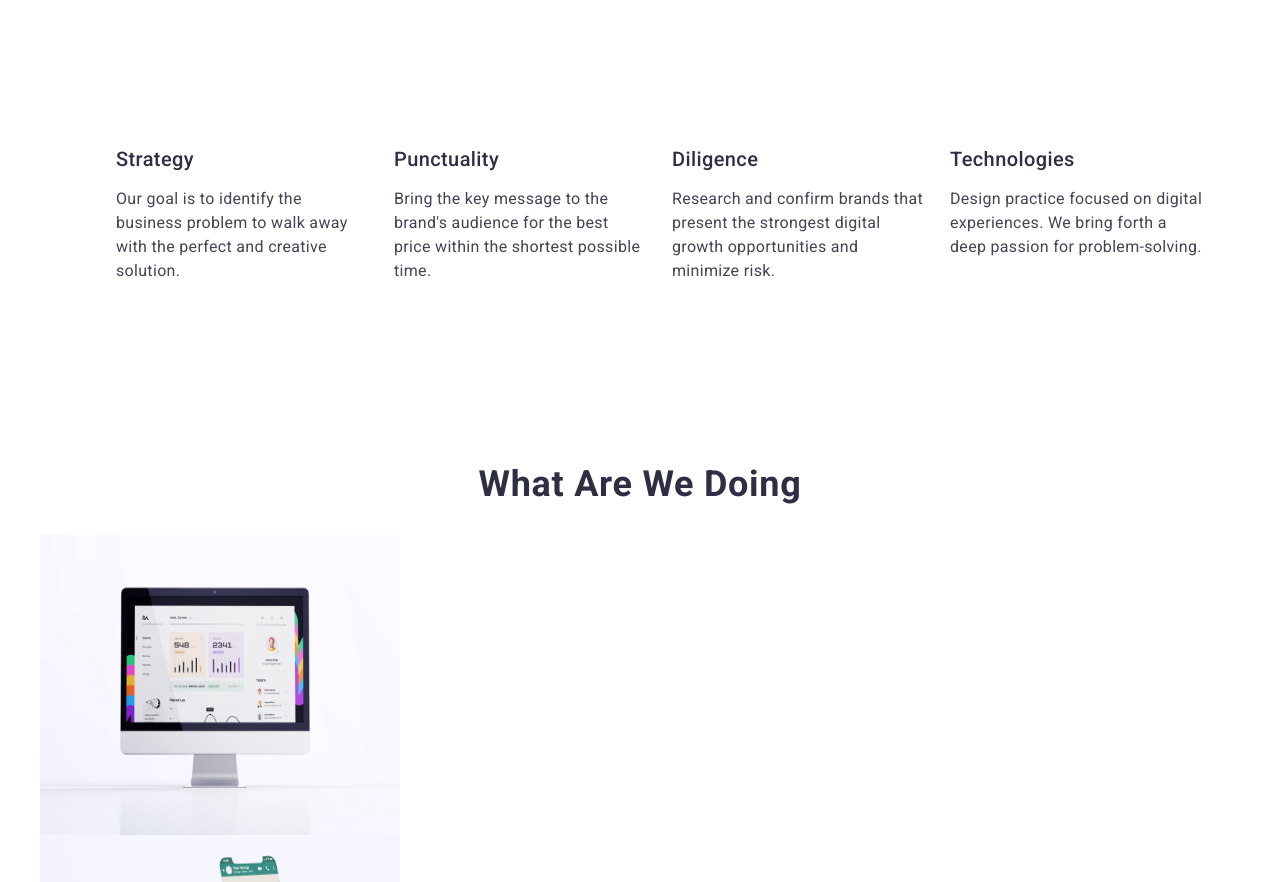
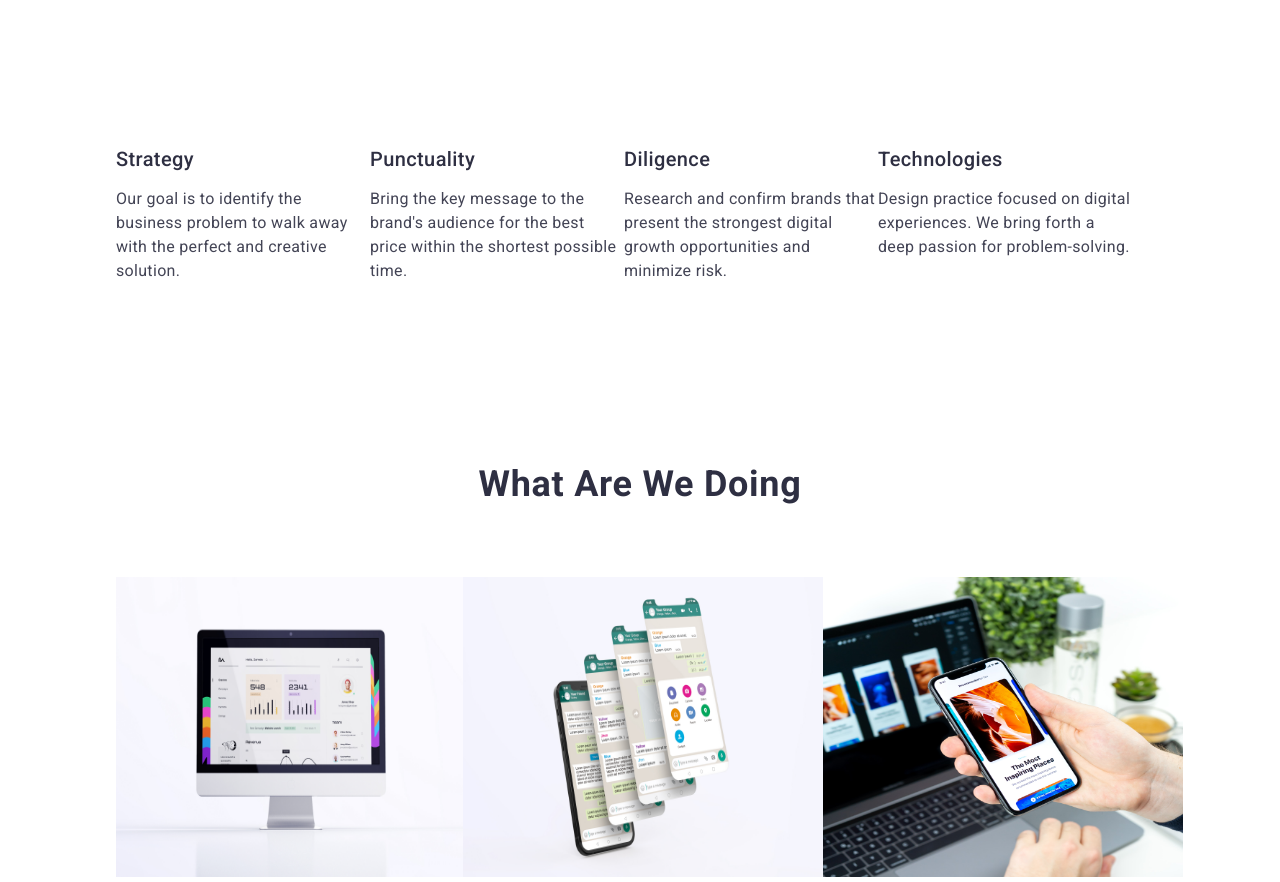
Before and after one commit to YLiubov/goit-markup-hw-03, a plain HTML site: page index.html in a window 1280 px wide. Shown: the part 760-1642 px from the top of the page. Drawn offline with nearby package versions, Linux system fonts and the light colour scheme.

Commit message:
action style

```diff
--- a/css/styles.css
+++ b/css/styles.css
@@ -35,6 +35,12 @@ img {
 
 .list {
 	list-style: none;
+	display: flex;
+	margin-right: 24px;
+}
+
+.list:last-child {
+	margin-right: 0;
 }
 
 .link {
@@ -147,7 +153,7 @@ img {
 	padding-bottom: 188px;
 }
 .hero-title {
-	width: 496px;
+	max-width: 496px;
 	font-size: 56px;
 	line-height: 1.07;
 	text-align: center;
@@ -187,16 +193,6 @@ img {
 	padding-bottom: 120px
 }
 
-.advantages-list {
-	display: flex;
-	gap: 24px;
-	margin-right: 24px
-}
-
-.advantages-list:last-child {
-	margin-right: 0;
-}
-
 .advantages-element {
 	width: calc((100% - 72px) / 4);
 }
@@ -216,6 +212,13 @@ img {
 /*
 ========= action style =========
 */
+.action {
+	padding-bottom: 120px;
+}
+
+.action-element {
+	width: calc((100% - 3 * 16px) / 3);
+}
 
 .action-title {
 	font-size: 36px;
@@ -224,6 +227,7 @@ img {
 	letter-spacing: 0.02em;
 	text-transform: capitalize;
 	color: var(--color-navy-blue-modal);
+	margin-bottom: 72px;
 }
 
 /*
--- a/index.html
+++ b/index.html
@@ -6,17 +6,20 @@
 		<meta name="viewport" content="width=device-width, initial-scale=1.0" />
 		<title>Document</title>
 		<!-- fonts  -->
-		<link rel="preconnect" href="https://fonts.googleapis.com">
-		<link rel="preconnect" href="https://fonts.gstatic.com" crossorigin>
-		<link href="https://fonts.googleapis.com/css2?family=Raleway:wght@800&family=Roboto:wght@400;500;700&display=swap"
-		rel="stylesheet">
+		<link rel="preconnect" href="https://fonts.googleapis.com" />
+		<link rel="preconnect" href="https://fonts.gstatic.com" crossorigin />
+		<link
+			href="https://fonts.googleapis.com/css2?family=Raleway:wght@800&family=Roboto:wght@400;500;700&display=swap"
+			rel="stylesheet"
+		/>
 		<!-- custom  -->
 		<link
 			rel="stylesheet"
 			href="https://cdnjs.cloudflare.com/ajax/libs/modern-normalize/1.1.0/modern-normalize.min.css"
 			integrity="sha512-wpPYUAdjBVSE4KJnH1VR1HeZfpl1ub8YT/NKx4PuQ5NmX2tKuGu6U/JRp5y+Y8XG2tV+wKQpNHVUX03MfMFn9Q=="
 			crossorigin="anonymous"
-			referrerpolicy="no-referrer"/>
+			referrerpolicy="no-referrer"
+		/>
 		<link rel="stylesheet" href="./css/styles.css" />
 	</head>
 	<body>
@@ -24,13 +27,17 @@
 		<header class="header">
 			<div class="header-container container">
 				<nav class="header-nav">
-				<a class="logo link" href="./index.html">Web<span class="header-logo">Studio</span></a>
+					<a class="logo link" href="./index.html"
+						>Web<span class="header-logo">Studio</span></a
+					>
 					<ul class="header-nav-item list">
 						<li class="header-nav-list">
 							<a class="header-nav-link link" href="./index.html">Studio</a>
 						</li>
 						<li class="header-nav-list">
-						<a class="header-nav-link link" href="./portfolio.html">Portfolio</a>
+							<a class="header-nav-link link" href="./portfolio.html"
+								>Portfolio</a
+							>
 						</li>
 						<li class="header-nav-list">
 							<a class="header-nav-link link" href="">Contacts</a>
@@ -40,12 +47,16 @@
 				<address class="header-address">
 					<ul class="header-address-item list">
 						<li class="header-address-list">
-							<a class="header-address-link link" href="mailto:info@devstudio.com"
-								>info@devstudio.com</a>
+							<a
+								class="header-address-link link"
+								href="mailto:info@devstudio.com"
+								>info@devstudio.com</a
+							>
 						</li>
 						<li class="header-address-list">
 							<a class="header-address-link link" href="tel:+110001111111"
-								>+11 (000) 111-11-11</a>
+								>+11 (000) 111-11-11</a
+							>
 						</li>
 					</ul>
 				</address>
@@ -54,18 +65,21 @@
 		<!-- hero section 1 -->
 		<main>
 			<section class="hero">
-				<div class="container"><h1 class="hero-title">Effective Solutions for Your Business</h1>
-				<button class="hero-button" type="button">Order Service</button></div>
+				<div class="container">
+					<h1 class="hero-title">Effective Solutions for Your Business</h1>
+					<button class="hero-button" type="button">Order Service</button>
+				</div>
 			</section>
 			<!-- section 2 -->
 			<section class="advantages">
-				<div class="container"><h2 hidden class="section-title">Our Advantages</h2>
+				<div class="container">
+					<h2 hidden class="section-title">Our Advantages</h2>
 					<ul class="advantages-list list">
 						<li class="advantages-element">
 							<h3 class="advantages-title">Strategy</h3>
 							<p class="advantages-desc">
-							Our goal is to identify the business problem to walk away with the
-							perfect and creative solution.
+								Our goal is to identify the business problem to walk away with
+								the perfect and creative solution.
 							</p>
 						</li>
 						<li class="advantages-element">
@@ -93,10 +107,11 @@
 				</div>
 			</section>
 			<!-- section 3 -->
-			<section>
+			<section class="action">
+				<div class="container">
 					<h2 class="action-title">What are we doing</h2>
 					<ul class="list">
-					<li>
+						<li class="action-element">
 							<img
 								src="./images/work/work:img1.jpg"
 								alt="desktop"
@@ -121,6 +136,7 @@
 							/>
 						</li>
 					</ul>
+				</div>
 			</section>
 			<!-- section 4 -->
 			<section class="team">
```
Lines whose indentation alone changed are shown as unchanged.
